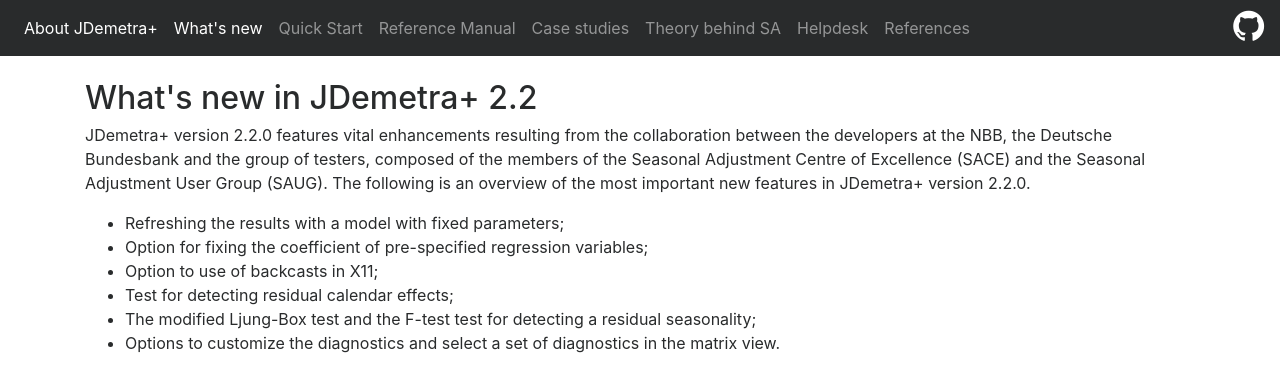
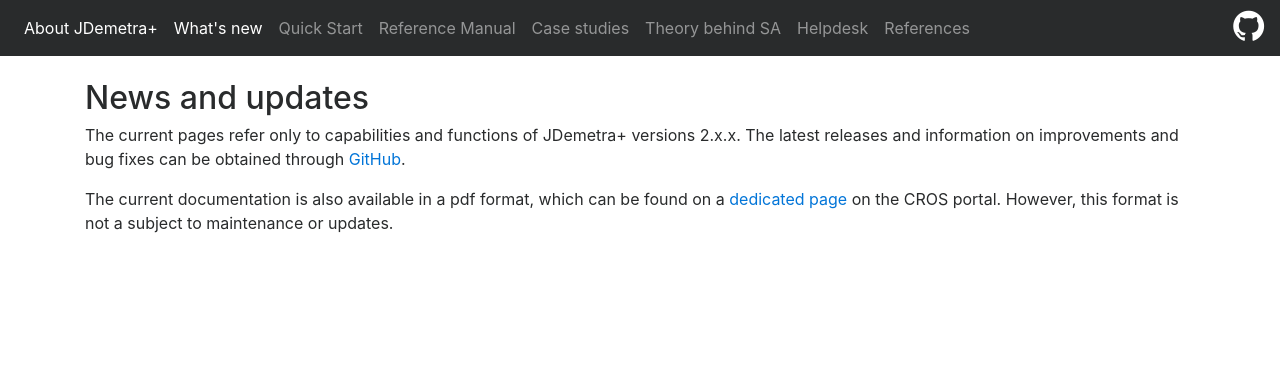
Before and after one commit to SylwiaGrudkowska/JDemetra-documentation, a Jekyll site: the page built from pages/basic/index.md, in a window 1280 px wide. Shown: the top 392 px of the page. Built offline with Jekyll 4.4.1, drawn with Linux system fonts in a browser that asks for light colours; nearby versions of some CDN libraries.

Commit message:
Changes to What's new

```diff
--- a/pages/basic/index.md
+++ b/pages/basic/index.md
@@ -1,20 +1,11 @@
 ---
 layout: default
-title: What's new in JDemetra+ 2.2
+title: News and updates
 tagline: technical documentation for JDemetra+ using GitHub Pages
 description: Basics
 ---
 
-JDemetra+ version 2.2.0 features vital enhancements resulting from the
-collaboration between the developers at the NBB, the Deutsche Bundesbank
-and the group of testers, composed of the members of the Seasonal
-Adjustment Centre of Excellence (SACE) and the Seasonal Adjustment User
-Group (SAUG). The following is an overview of the most important new
-features in JDemetra+ version 2.2.0.
+The current pages refer only to capabilities and functions of JDemetra+ versions 2.x.x.
+The latest releases and information on improvements and bug fixes can be obtained through [GitHub](https://github.com/jdemetra/jdemetra-app/releases).
 
-* Refreshing the results with a model with fixed parameters;
-* Option for fixing the coefficient of pre-specified regression variables;
-* Option to use of backcasts in X11;
-* Test for detecting residual calendar effects;
-* The modified Ljung-Box test and the F-test test for detecting a residual seasonality;
-* Options to customize the diagnostics and select a set of diagnostics in the matrix view.
+The current documentation is also available in a pdf format, which can be found on a [dedicated page](https://ec.europa.eu/eurostat/cros/content/documentation_en) on the CROS portal. However, this format is not a subject to maintenance or updates.
```
Also changed, not shown: Gemfile.lock.
